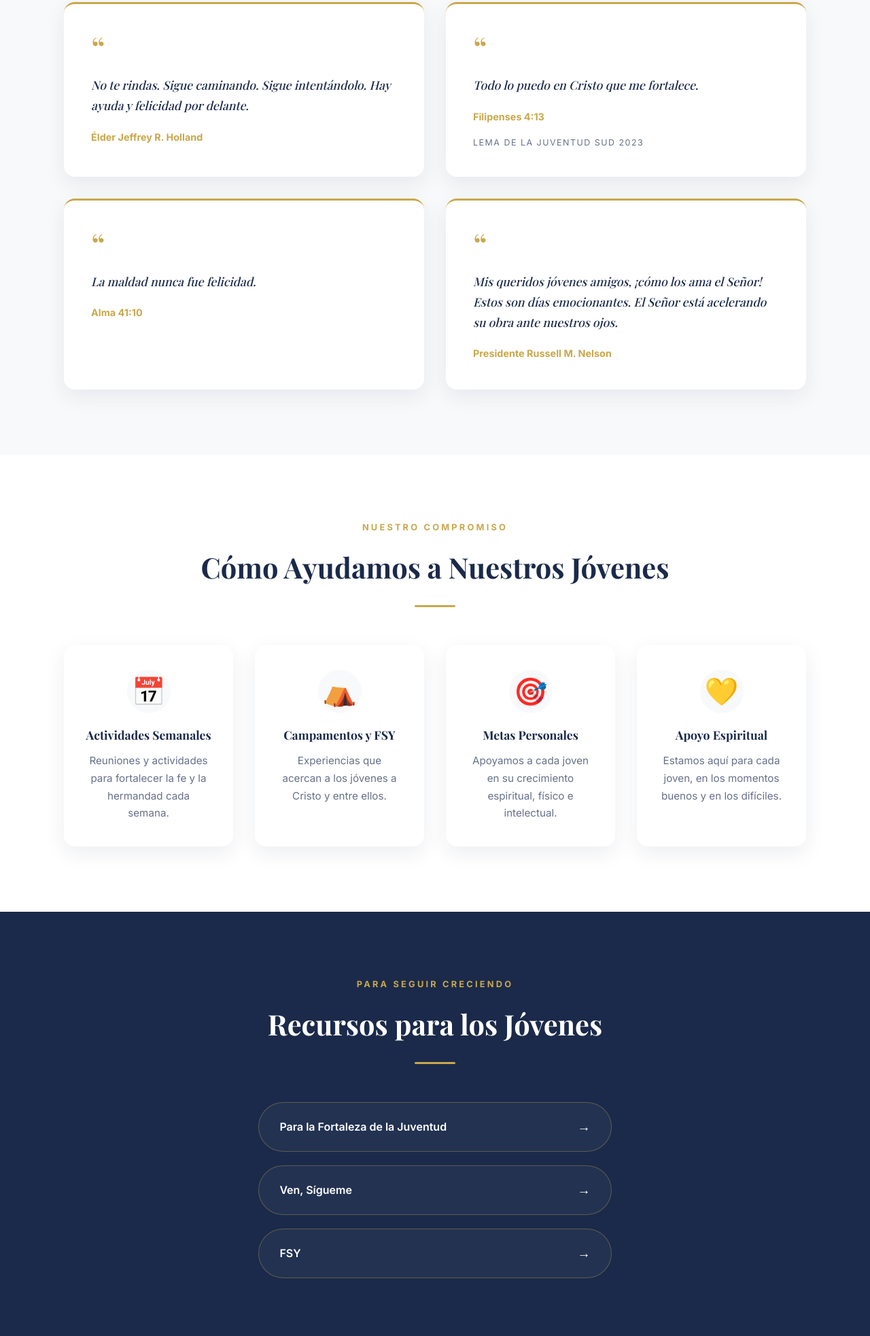
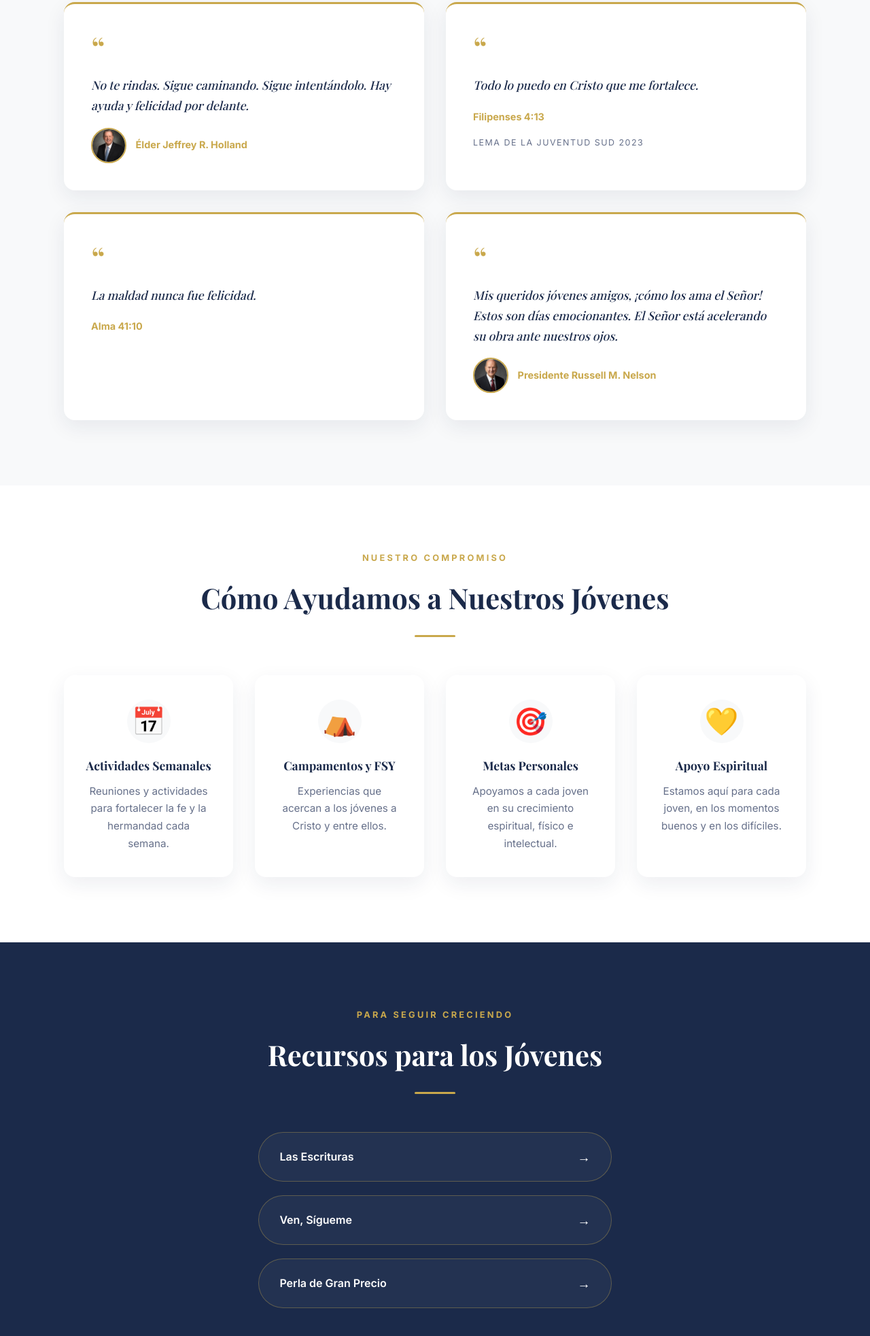
Before and after one commit to danielabadros-dev/hombres-jovenes-granada, a plain HTML site: page index.html in a window 1280 px wide. Shown: the part 3175-5140 px from the top of the page at 68% size. Drawn offline with nearby package versions, Linux system fonts and the light colour scheme.

Commit message:
Corrige enlaces rotos de recursos y añade fotos de líderes en Anda Conmigo
Co-Authored-By: Claude Sonnet 4.6 <noreply@anthropic.com>

```diff
--- a/index.html
+++ b/index.html
@@ -289,6 +289,11 @@
     font-size: 1.1rem; margin-bottom: 1.1rem; color: var(--navy);
   }
   .quote-card cite { color: var(--gold); font-weight: 700; font-size: 0.9rem; font-style: normal; }
+  .quote-author { display: flex; align-items: center; gap: 0.85rem; }
+  .quote-author img {
+    width: 52px; height: 52px; border-radius: 50%; object-fit: cover;
+    border: 2px solid var(--gold); flex-shrink: 0;
+  }
   .quote-card .note {
     margin-top: 0.85rem; font-size: 0.78rem; color: var(--text-muted);
     text-transform: uppercase; letter-spacing: 0.12em;
@@ -518,7 +523,10 @@
       <div class="quote-card fade-in">
         <span class="mark">&ldquo;</span>
         <p class="quote-text">No te rindas. Sigue caminando. Sigue intentándolo. Hay ayuda y felicidad por delante.</p>
-        <cite>Élder Jeffrey R. Holland</cite>
+        <div class="quote-author">
+          <img src="images/jeffrey-r-holland.jpg" alt="Élder Jeffrey R. Holland">
+          <cite>Élder Jeffrey R. Holland</cite>
+        </div>
       </div>
       <div class="quote-card fade-in delay-1">
         <span class="mark">&ldquo;</span>
@@ -534,7 +542,10 @@
       <div class="quote-card fade-in delay-3">
         <span class="mark">&ldquo;</span>
         <p class="quote-text">Mis queridos jóvenes amigos, ¡cómo los ama el Señor! Estos son días emocionantes. El Señor está acelerando su obra ante nuestros ojos.</p>
-        <cite>Presidente Russell M. Nelson</cite>
+        <div class="quote-author">
+          <img src="images/russell-m-nelson.jpg" alt="Presidente Russell M. Nelson">
+          <cite>Presidente Russell M. Nelson</cite>
+        </div>
       </div>
     </div>
   </div>
@@ -582,16 +593,16 @@
       <div class="divider"></div>
     </div>
     <div class="resource-buttons">
-      <a class="resource-btn fade-in" href="https://www.churchofjesuschrist.org/study/manual/for-the-strength-of-youth?lang=spa" target="_blank" rel="noopener noreferrer">
-        <span>Para la Fortaleza de la Juventud</span>
+      <a class="resource-btn fade-in" href="https://www.churchofjesuschrist.org/study/scriptures?lang=spa" target="_blank" rel="noopener noreferrer">
+        <span>Las Escrituras</span>
         <span class="arrow">→</span>
       </a>
       <a class="resource-btn fade-in delay-1" href="https://www.churchofjesuschrist.org/study/come-follow-me?lang=spa" target="_blank" rel="noopener noreferrer">
         <span>Ven, Sígueme</span>
         <span class="arrow">→</span>
       </a>
-      <a class="resource-btn fade-in delay-2" href="https://www.churchofjesuschrist.org/youth/fsy?lang=spa" target="_blank" rel="noopener noreferrer">
-        <span>FSY</span>
+      <a class="resource-btn fade-in delay-2" href="https://www.churchofjesuschrist.org/study/scriptures/pgp?lang=spa" target="_blank" rel="noopener noreferrer">
+        <span>Perla de Gran Precio</span>
         <span class="arrow">→</span>
       </a>
     </div>
```
Also changed, not shown: images/jeffrey-r-holland.jpg (added), images/russell-m-nelson.jpg (added).
